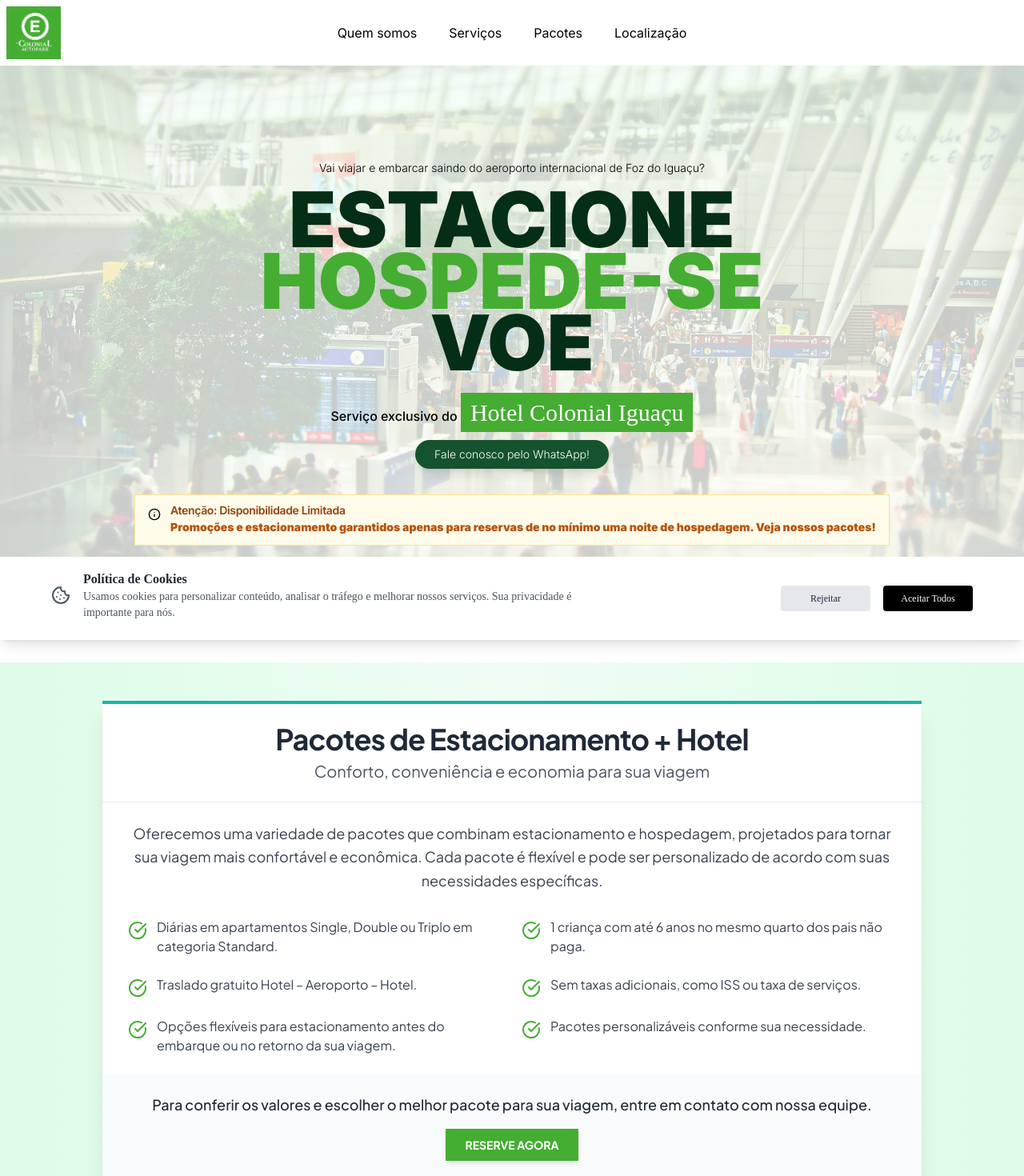
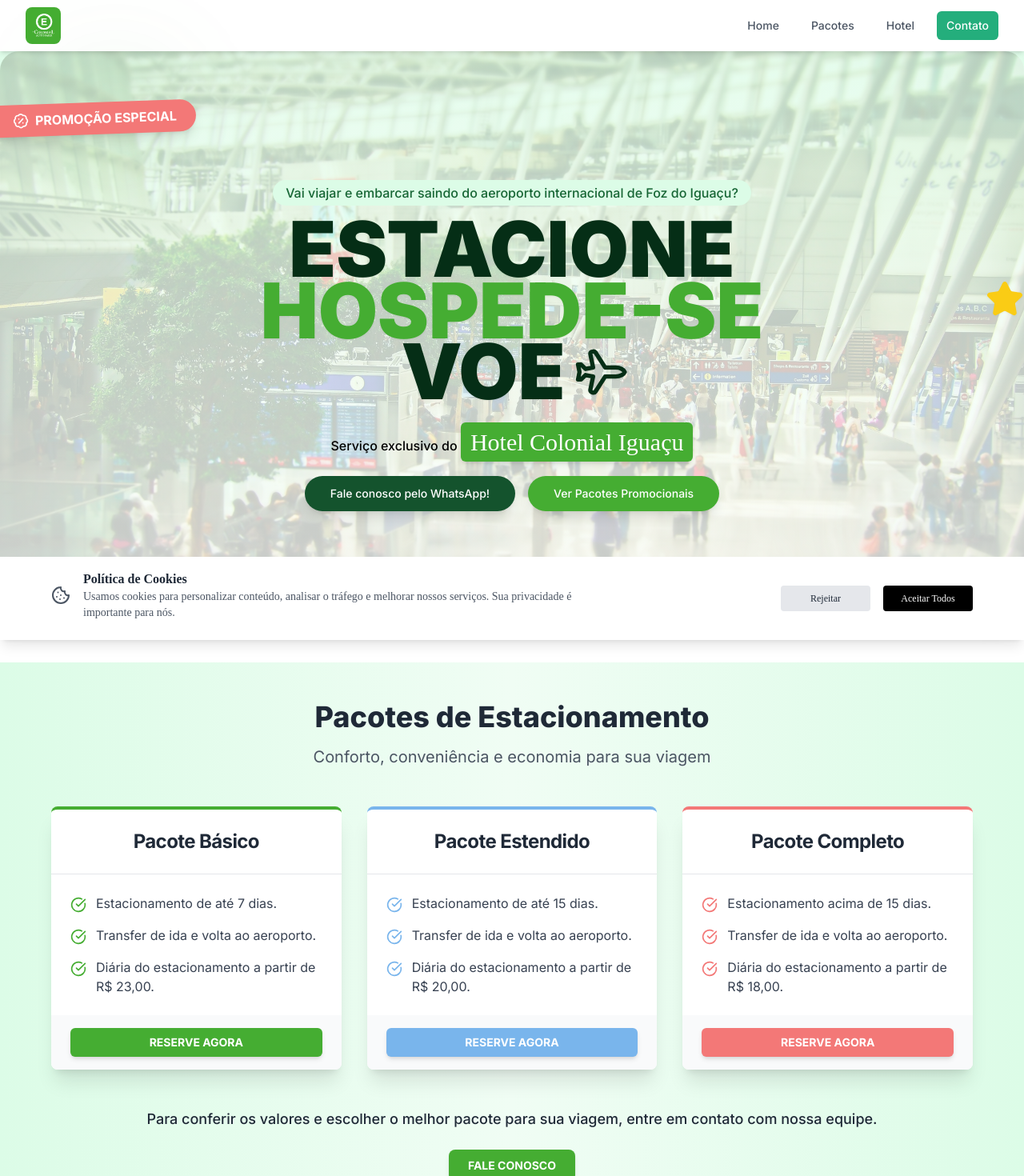
Before and after one commit to hotelcolonial/autopark, a Next.js app: page / in a window 1280 px wide. Shown: the top 1470 px of the page at 80% size. Built offline with nearby package versions, Linux system fonts and the light colour scheme; a web font is replaced by a local one.

Commit message:
website modifications

```diff
--- a/src/components/ui/Header.tsx
+++ b/src/components/ui/Header.tsx
@@ -6,7 +6,7 @@ import Link from "next/link";
 import Image from "next/image";
 import Navbar from "./Navbar";
 import { Alert, AlertDescription, AlertTitle } from "@/components/ui/alert";
-import { InfoIcon } from "lucide-react";
+import { BadgePercent, InfoIcon, Plane, Star } from "lucide-react";
 
 export default function Header() {
   const [isVisible, setIsVisible] = useState(false);
@@ -16,9 +16,29 @@ export default function Header() {
   }, []);
 
   return (
-    <div className="min-h-screen flex flex-col overflow-hidden bg-gradient-to-b font-inter from-green-50 to-white">
+    <div className="min-h-screen flex flex-col overflow-hidden bg-gradient-to-b from-green-100 via-green-50 to-white font-inter relative">
+      {/* Decorative elements */}
+      <div className="absolute top-20 left-10 md:left-20 w-20 h-20 md:w-32 md:h-32 bg-primary-green/10 rounded-full blur-3xl"></div>
+      <div className="absolute bottom-20 right-10 md:right-20 w-20 h-20 md:w-32 md:h-32 bg-blue-500/10 rounded-full blur-3xl"></div>
+
+      {/* Promotional ribbon */}
+      <motion.div
+        initial={{ x: -100, opacity: 0 }}
+        animate={{ x: 0, opacity: 1 }}
+        transition={{ duration: 0.6, delay: 0.8 }}
+        className="absolute top-24 md:top-32 -left-2 z-20"
+      >
+        <div className="bg-red-500 text-white py-2 px-4 md:px-6 rounded-r-full shadow-lg flex items-center gap-2 transform -rotate-2">
+          <BadgePercent className="h-5 w-5" />
+          <span className="font-bold text-sm md:text-base">
+            PROMOÇÃO ESPECIAL
+          </span>
+        </div>
+      </motion.div>
+
       <Navbar />
-      <div className="flex-grow flex items-center justify-center px-4 sm:px-6 lg:px-8 font-black">
+
+      <div className="flex-grow flex items-center justify-center px-4 sm:px-6 lg:px-8 font-black relative z-10 pt-10 md:pt-0">
         <div className="max-w-7xl w-full space-y-8 relative z-10">
           <motion.div
             initial={{ opacity: 0, y: 20 }}
@@ -26,14 +46,40 @@ export default function Header() {
             transition={{ duration: 0.8 }}
             className="text-center space-y-4"
           >
-            <h2 className="text-xs md:text-sm font-light">
+            <h2 className="text-sm md:text-base font-medium text-green-800 bg-green-100 inline-block px-4 py-1 rounded-full">
               Vai viajar e embarcar saindo do aeroporto internacional de Foz do
               Iguaçu?
             </h2>
-            <h1 className="text-[3.5rem] md:text-[6rem] 2xl:text-[7rem] leading-[2.8rem] md:leading-[4.8rem] 2xl:leading-[5.5rem] text-green-950">
-              <span className="block">ESTACIONE</span>
-              <span className="block text-primary-green">HOSPEDE-SE</span>
-              <span className="block">VOE</span>
+
+            <h1 className="text-[3.5rem] md:text-[6rem] 2xl:text-[7rem] leading-[2.8rem] md:leading-[4.8rem] 2xl:leading-[5.5rem] text-green-950 drop-shadow-sm">
+              <motion.span
+                initial={{ opacity: 0, y: 20 }}
+                animate={{ opacity: 1, y: 0 }}
+                transition={{ duration: 0.5, delay: 0.1 }}
+                className="block"
+              >
+                ESTACIONE
+              </motion.span>
+              <motion.span
+                initial={{ opacity: 0, y: 20 }}
+                animate={{ opacity: 1, y: 0 }}
+                transition={{ duration: 0.5, delay: 0.3 }}
+                className="block text-primary-green relative"
+              >
+                HOSPEDE-SE
+                <span className="absolute -right-8 top-0 text-yellow-400">
+                  <Star className="h-8 w-8 md:h-12 md:w-12 fill-yellow-400" />
+                </span>
+              </motion.span>
+              <motion.span
+                initial={{ opacity: 0, y: 20 }}
+                animate={{ opacity: 1, y: 0 }}
+                transition={{ duration: 0.5, delay: 0.5 }}
+                className="block flex items-center justify-center gap-2"
+              >
+                VOE
+                <Plane className="h-10 w-10 md:h-16 md:w-16 inline-block transform rotate-45" />
+              </motion.span>
             </h1>
           </motion.div>
 
@@ -43,48 +89,74 @@ export default function Header() {
             transition={{ duration: 0.8, delay: 0.2 }}
             className="text-center"
           >
-            <p className="text-sm sm:text-base font-medium mb-4">
+            <p className="text-sm sm:text-base font-medium mb-6">
               Serviço exclusivo do{" "}
               <Link
                 href="https://hotelcolonialfoz.com.br/"
                 className="inline-block"
               >
-                <span className="text-white px-3 py-2 rounded-md bg-primary-green font-light font-nautical hover:bg-green-900 transition-colors duration-300 text-lg sm:text-3xl hotel-link">
+                <motion.span
+                  whileHover={{ scale: 1.05 }}
+                  className="text-white px-3 py-2 rounded-md bg-primary-green font-light font-nautical hover:bg-green-900 transition-colors duration-300 text-lg sm:text-3xl hotel-link shadow-md"
+                >
                   Hotel Colonial Iguaçu
-                </span>
+                </motion.span>
               </Link>
             </p>
+
+            <div className="flex flex-col sm:flex-row font-inter items-center justify-center gap-4">
+              <motion.div
+                whileHover={{ scale: 1.05 }}
+                whileTap={{ scale: 0.95 }}
+              >
                 <Link
                   href="https://wa.me/558008191993"
                   target="_blank"
-              className="inline-block bg-green-900 text-white font-light text-sm sm:text-md px-6 py-2 rounded-full hover:bg-green-800 transition-colors duration-300 transform hover:scale-105 shadow-lg"
+                  className="inline-block bg-green-900 text-white font-medium text-sm sm:text-md px-8 py-3 rounded-full hover:bg-green-800 transition-colors duration-300 shadow-lg"
                 >
                   Fale conosco pelo WhatsApp!
                 </Link>
               </motion.div>
 
               <motion.div
+                whileHover={{ scale: 1.05 }}
+                whileTap={{ scale: 0.95 }}
+              >
+                <Link
+                  href="#package-info"
+                  className="inline-block bg-primary-green text-white font-medium text-sm sm:text-md px-8 py-3 rounded-full hover:bg-blue-600 transition-colors duration-300 shadow-lg"
+                >
+                  Ver Pacotes Promocionais
+                </Link>
+              </motion.div>
+            </div>
+          </motion.div>
+
+          {/*       <motion.div
             initial={{ opacity: 0, y: 20 }}
             animate={{ opacity: isVisible ? 1 : 0, y: isVisible ? 0 : 20 }}
             transition={{ duration: 0.8, delay: 0.4 }}
-            className="mt-8 mx-auto w-fit"
+            className="mt-8 mx-auto max-w-2xl"
           >
-            <Alert variant="default" className="bg-amber-50 border-amber-200">
-              <InfoIcon className="h-4 w-4 text-amber-600" />
-              <AlertTitle className="text-amber-800 font-semibold">
-                Atenção: Disponibilidade Limitada
+            <Alert
+              variant="default"
+              className="bg-amber-50 border-amber-200 shadow-md"
+            >
+              <InfoIcon className="h-5 w-5 text-amber-600" />
+              <AlertTitle className="text-amber-800 font-semibold text-base">
+                Oferta por tempo limitado!
               </AlertTitle>
               <AlertDescription className="text-amber-700">
-                Promoções e estacionamento garantidos apenas para reservas de no
-                mínimo uma noite de hospedagem. Veja nossos pacotes!
+                Aproveite até 30% de desconto em pacotes de estacionamento +
+                hospedagem. Reserve agora e garanta sua vaga!
               </AlertDescription>
             </Alert>
-          </motion.div>
+          </motion.div> */}
         </div>
 
         <motion.div
           initial={{ opacity: 0, scale: 0.8 }}
-          animate={{ opacity: isVisible ? 1 : 0, scale: isVisible ? 1 : 0.8 }}
+          animate={{ opacity: isVisible ? 0.2 : 0, scale: isVisible ? 1 : 0.8 }}
           transition={{ duration: 1, delay: 0.4 }}
           className="absolute inset-0 flex justify-center items-center z-0 overflow-hidden"
         >
@@ -94,11 +166,30 @@ export default function Header() {
               layout="fill"
               objectFit="cover"
               alt="Aeroporto de Foz do Iguaçu"
-              className="rounded-3xl opacity-20"
+              className="rounded-3xl"
             />
           </div>
         </motion.div>
       </div>
+
+      {/* Floating badge */}
+      {/*   <motion.div
+        initial={{ opacity: 0, scale: 0 }}
+        animate={{ opacity: 1, scale: 1 }}
+        transition={{
+          type: "spring",
+          stiffness: 260,
+          damping: 20,
+          delay: 1.2,
+        }}
+        className="absolute top-40 right-10 md:right-20 z-20 hidden md:block"
+      >
+        <div className="bg-red-500 text-white h-24 w-24 rounded-full flex flex-col items-center justify-center shadow-lg transform rotate-12">
+          <span className="text-xs font-light">ATÉ</span>
+          <span className="text-2xl font-bold">30%</span>
+          <span className="text-xs font-light">OFF</span>
+        </div>
+      </motion.div> */}
     </div>
   );
 }
--- a/src/components/ui/Localization.tsx
+++ b/src/components/ui/Localization.tsx
@@ -12,7 +12,7 @@ const Localization = () => {
   return (
     <section
       id="location"
-      className="py-16 px-4 sm:px-6 lg:px-8 bg-gradient-to-b from-green-50 to-white"
+      className="py-16 px-4 sm:px-6 font-inter lg:px-8 bg-gradient-to-b from-green-50 to-white"
     >
       <div className="max-w-6xl mx-auto">
         <motion.h2
--- a/src/components/ui/Navbar.tsx
+++ b/src/components/ui/Navbar.tsx
@@ -1,54 +1,137 @@
+"use client";
+
 import Image from "next/image";
-import { Button } from "./button";
-import { cn } from "@/lib/utils";
 import Link from "next/link";
+import { useState } from "react";
 
 const Navbar = () => {
+  const [isMenuOpen, setIsMenuOpen] = useState(false);
+
+  const toggleMenu = () => {
+    setIsMenuOpen(!isMenuOpen);
+  };
+
   return (
-    <header className="">
-      <nav className="navbar bg-base-100 relative z-10 ">
-        <div className="navbar-start">
-          <div className="bg-primary-green py-2 px-1 rounded-lg">
-            <Image alt="logo" src="/logo.png" width={60} height={60} />
+    <nav className="bg-white shadow-md">
+      <div className="max-w-7xl mx-auto px-4 sm:px-6 lg:px-8">
+        <div className="flex items-center justify-between h-16">
+          <div className="flex items-center">
+            <div className="flex-shrink-0">
+              <div className="navbar-start">
+                <div className="bg-primary-green py-2 px-1 rounded-lg">
+                  <Image alt="logo" src="/logo.png" width={80} height={80} />
+                </div>
+              </div>
+            </div>
+          </div>
+          <div className="hidden md:block">
+            <div className="ml-10 flex items-baseline space-x-4">
+              <Link
+                href="/"
+                className="text-gray-600 hover:bg-green-100 hover:text-green-800 px-3 py-2 rounded-md text-sm font-medium"
+              >
+                Home
+              </Link>
+              <Link
+                href="#package-info"
+                className="text-gray-600 hover:bg-green-100 hover:text-green-800 px-3 py-2 rounded-md text-sm font-medium"
+              >
+                Pacotes
+              </Link>
+              <Link
+                href="https://hotelcolonialfoz.com.br/"
+                className="text-gray-600 hover:bg-green-100 hover:text-green-800 px-3 py-2 rounded-md text-sm font-medium"
+                target="_blank"
+              >
+                Hotel
+              </Link>
+              <Link
+                href="https://wa.me/558008191993"
+                className="bg-green-500 text-white hover:bg-green-700 px-3 py-2 rounded-md text-sm font-medium"
+                target="_blank"
+              >
+                Contato
+              </Link>
+            </div>
+          </div>
+          <div className="-mr-2 flex md:hidden">
+            <button
+              onClick={toggleMenu}
+              type="button"
+              className="bg-gray-100 inline-flex items-center justify-center p-2 rounded-md text-gray-400 hover:text-gray-500 hover:bg-gray-200 focus:outline-none focus:ring-2 focus:ring-offset-2 focus:ring-green-500"
+              aria-controls="mobile-menu"
+              aria-expanded="false"
+            >
+              <span className="sr-only">Open main menu</span>
+              <svg
+                className={`${isMenuOpen ? "hidden" : "block"} h-6 w-6`}
+                xmlns="http://www.w3.org/2000/svg"
+                fill="none"
+                viewBox="0 0 24 24"
+                stroke="currentColor"
+                aria-hidden="true"
+              >
+                <path
+                  strokeLinecap="round"
+                  strokeLinejoin="round"
+                  strokeWidth="2"
+                  d="M4 6h16M4 12h16M4 18h16"
+                />
+              </svg>
+              <svg
+                className={`${isMenuOpen ? "block" : "hidden"} h-6 w-6`}
+                xmlns="http://www.w3.org/2000/svg"
+                fill="none"
+                viewBox="0 0 24 24"
+                stroke="currentColor"
+                aria-hidden="true"
+              >
+                <path
+                  strokeLinecap="round"
+                  strokeLinejoin="round"
+                  strokeWidth="2"
+                  d="M6 18L18 6M6 6l12 12"
+                />
+              </svg>
+            </button>
           </div>
         </div>
-        <div className="navbar-center hidden md:block text-md font-inter text-black">
-          <ul className="flex gap-10 menu-horizontal px-1">
-            <li className="cursor-pointer relative group">
-              <a href="#whoweare">Quem somos</a>
-              <span className="absolute -bottom-1 left-0 w-0 h-[0.10rem] bg-primary-green transition-all duration-1000  group-hover:w-full"></span>
-            </li>
-            <li className="cursor-pointer relative group">
-              <a href="#services">Serviços</a>
-              <span className="absolute -bottom-1 left-0 w-0 h-[0.10rem] bg-primary-green transition-all duration-1000  group-hover:w-full"></span>
-            </li>
-            <li className="cursor-pointer relative group">
-              <a href="#packs">Pacotes</a>
-              <span className="absolute -bottom-1 left-0 w-0 h-[0.10rem] bg-primary-green transition-all duration-1000  group-hover:w-full"></span>
-            </li>
-            <li className="cursor-pointer relative group">
-              <a href="#location">Localização</a>
-              <span className="absolute -bottom-1 left-0 w-0 h-[0.10rem] bg-primary-green transition-all duration-1000  group-hover:w-full"></span>
-            </li>
-          </ul>
+      </div>
+
+      <div
+        className={`${isMenuOpen ? "block" : "hidden"} md:hidden`}
+        id="mobile-menu"
+      >
+        <div className="px-2 pt-2 pb-3 space-y-1 sm:px-3">
+          <Link
+            href="/"
+            className="text-gray-600 hover:bg-green-100 hover:text-green-800 block px-3 py-2 rounded-md text-base font-medium"
+          >
+            Home
+          </Link>
+          <Link
+            href="#package-info"
+            className="text-gray-600 hover:bg-green-100 hover:text-green-800 block px-3 py-2 rounded-md text-base font-medium"
+          >
+            Pacotes
+          </Link>
+          <Link
+            href="https://hotelcolonialfoz.com.br/"
+            className="text-gray-600 hover:bg-green-100 hover:text-green-800 block px-3 py-2 rounded-md text-base font-medium"
+            target="_blank"
+          >
+            Hotel
+          </Link>
+          <Link
+            href="https://wa.me/558008191993"
+            className="bg-green-500 text-white hover:bg-green-700 block px-3 py-2 rounded-md text-base font-medium"
+            target="_blank"
+          >
+            Contato
+          </Link>
         </div>
-        <div className="navbar-end">
-          {/*   <Link href="/booking/signup">
-            <Button
-              className={cn(
-                "bg-primary-green",
-                "text-white",
-                "rounded-full",
-                "hover:bg-green-700",
-                "font-[200]"
-              )}
-            >
-              Faça sua reserva
-            </Button>
-          </Link> */}
-        </div>
-      </nav>
-    </header>
+      </div>
+    </nav>
   );
 };
 
--- a/src/components/ui/Pacotes.tsx
+++ b/src/components/ui/Pacotes.tsx
@@ -1,8 +1,7 @@
-import React from "react";
+"use client";
 import {
   Card,
   CardContent,
-  CardDescription,
   CardFooter,
   CardHeader,
   CardTitle,
@@ -11,48 +10,99 @@ import { Button } from "@/components/ui/button";
 import { CheckCircle } from "lucide-react";
 
 const PackageInfo = () => {
-  const benefits = [
-    /* "Serviço de café no quarto para check-out entre 03:00 a 05:00 da manhã.", */
-    "Diárias em apartamentos Single, Double ou Triplo em categoria Standard.",
-    "1 criança com até 6 anos no mesmo quarto dos pais não paga.",
-    "Traslado gratuito Hotel – Aeroporto – Hotel.",
-    "Sem taxas adicionais, como ISS ou taxa de serviços.",
-    "Opções flexíveis para estacionamento antes do embarque ou no retorno da sua viagem.",
-    "Pacotes personalizáveis conforme sua necessidade.",
+  const packages = [
+    {
+      title: "Pacote Básico",
+      features: [
+        "Estacionamento de até 7 dias.",
+        "Transfer de ida e volta ao aeroporto.",
+        /*    "Desconto especial na hospedagem – consulte condições.", */
+        "Diária do estacionamento a partir de R$ 23,00.",
+      ],
+      colorClass: "border-primary-green",
+      buttonClass: "bg-primary-green hover:bg-primary-green/90",
+      iconClass: "text-primary-green",
+    },
+    {
+      title: "Pacote Estendido",
+      features: [
+        "Estacionamento de até 15 dias.",
+        "Transfer de ida e volta ao aeroporto.",
+        /*     "Desconto variável na hospedagem – consulte valores.", */
+        "Diária do estacionamento a partir de R$ 20,00.",
+      ],
+      colorClass: "border-blue-500",
+      buttonClass: "bg-blue-500 hover:bg-blue-500/90",
+      iconClass: "text-blue-500",
+    },
+    {
+      title: "Pacote Completo",
+      features: [
+        "Estacionamento acima de 15 dias.",
+        "Transfer de ida e volta ao aeroporto.",
+        /*       "Desconto progressivo na hospedagem conforme a estadia.", */
+        "Diária do estacionamento a partir de R$ 18,00.",
+      ],
+      colorClass: "border-red-500",
+      buttonClass: "bg-red-500 hover:bg-red-500/90",
+      iconClass: "text-red-500",
+    },
   ];
 
   return (
     <section
       id="package-info"
-      className="py-12 px-6 bg-gradient-to-r from-green-100 via-green-50 to-green-100 font-sans"
+      className="py-12 px-6 font-inter bg-gradient-to-r from-green-100 via-green-50 to-green-100"
     >
-      <Card className="max-w-5xl mx-auto bg-white shadow-xl rounded-lg  border-0 border-t-4 border-teal-500">
-        <CardHeader className="border-b border-gray-200 pb-6">
-          <CardTitle className="text-4xl font-extrabold text-center text-gray-800">
-            Pacotes de Estacionamento + Hotel
-          </CardTitle>
-          <CardDescription className="text-center text-xl text-gray-600 mt-2">
+      <div className="max-w-6xl mx-auto">
+        <div className="text-center mb-12">
+          <h2 className="text-4xl font-extrabold text-gray-800 mb-4">
+            Pacotes de Estacionamento
+          </h2>
+          <p className="text-xl text-gray-600 max-w-3xl mx-auto">
             Conforto, conveniência e economia para sua viagem
-          </CardDescription>
-        </CardHeader>
-        <CardContent className="px-8 py-6">
-          <p className="text-gray-700 mb-8 text-lg text-center leading-relaxed">
-            Oferecemos uma variedade de pacotes que combinam estacionamento e
-            hospedagem, projetados para tornar sua viagem mais confortável e
-            econômica. Cada pacote é flexível e pode ser personalizado de acordo
-            com suas necessidades específicas.
           </p>
-          <div className="grid grid-cols-1 md:grid-cols-2 gap-6">
-            {benefits.map((benefit, index) => (
-              <div key={index} className="flex items-start space-x-3">
-                <CheckCircle className="h-6 w-6 text-primary-green mt-1 flex-shrink-0" />
-                <p className="text-base text-gray-700 leading-6">{benefit}</p>
-              </div>
-            ))}
-          </div>
-        </CardContent>
-        <CardFooter className="flex flex-col items-center bg-gray-50 px-8 py-6 rounded-b-lg">
-          <p className="text-lg font-medium text-center text-gray-800 mb-4">
+        </div>
+
+        <div className="grid grid-cols-1 md:grid-cols-3 gap-8">
+          {packages.map((pkg, index) => (
+            <Card
+              key={index}
+              className={`bg-white shadow-xl rounded-lg border-0 border-t-4 ${pkg.colorClass} h-full flex flex-col`}
+            >
+              <CardHeader className="border-b border-gray-200 pb-6">
+                <CardTitle className="text-2xl font-bold text-center text-gray-800">
+                  {pkg.title}
+                </CardTitle>
+              </CardHeader>
+              <CardContent className="px-6 py-6 flex-grow">
+                <ul className="space-y-4">
+                  {pkg.features.map((feature, idx) => (
+                    <li key={idx} className="flex items-start space-x-3">
+                      <CheckCircle
+                        className={`h-5 w-5 ${pkg.iconClass} mt-1 flex-shrink-0`}
+                      />
+                      <p className="text-base text-gray-700">{feature}</p>
+                    </li>
+                  ))}
+                </ul>
+              </CardContent>
+              <CardFooter className="flex justify-center bg-gray-50 px-6 py-4 rounded-b-lg mt-auto">
+                <Button
+                  className={`${pkg.buttonClass} text-white font-bold py-2 px-4 rounded-md shadow-md transition duration-300 w-full`}
+                  onClick={() =>
+                    window.open("https://wa.me/558008191993", "_blank")
+                  }
+                >
+                  RESERVE AGORA
+                </Button>
+              </CardFooter>
+            </Card>
+          ))}
+        </div>
+
+        <div className="mt-12 text-center">
+          <p className="text-lg font-medium text-gray-800 mb-6">
             Para conferir os valores e escolher o melhor pacote para sua viagem,
             entre em contato com nossa equipe.
           </p>
@@ -61,10 +111,10 @@ const PackageInfo = () => {
             className="bg-primary-green hover:bg-primary-green/90 text-white font-bold py-3 px-6 rounded-lg shadow-md transition duration-300"
             onClick={() => window.open("https://wa.me/558008191993", "_blank")}
           >
-            RESERVE AGORA
+            FALE CONOSCO
           </Button>
-        </CardFooter>
-      </Card>
+        </div>
+      </div>
     </section>
   );
 };
--- a/tailwind.config.ts
+++ b/tailwind.config.ts
@@ -132,11 +132,6 @@ const config = {
         "accordion-up": "accordion-up 0.2s ease-out",
         "caret-blink": "caret-blink 1.25s ease-out infinite",
       },
-      borderRadius: {
-        lg: "var(--radius)",
-        md: "calc(var(--radius) - 2px)",
-        sm: "calc(var(--radius) - 4px)",
-      },
     },
   },
   plugins: [require("tailwindcss-animate"), require("daisyui")],
```
Lines whose indentation alone changed are shown as unchanged.
